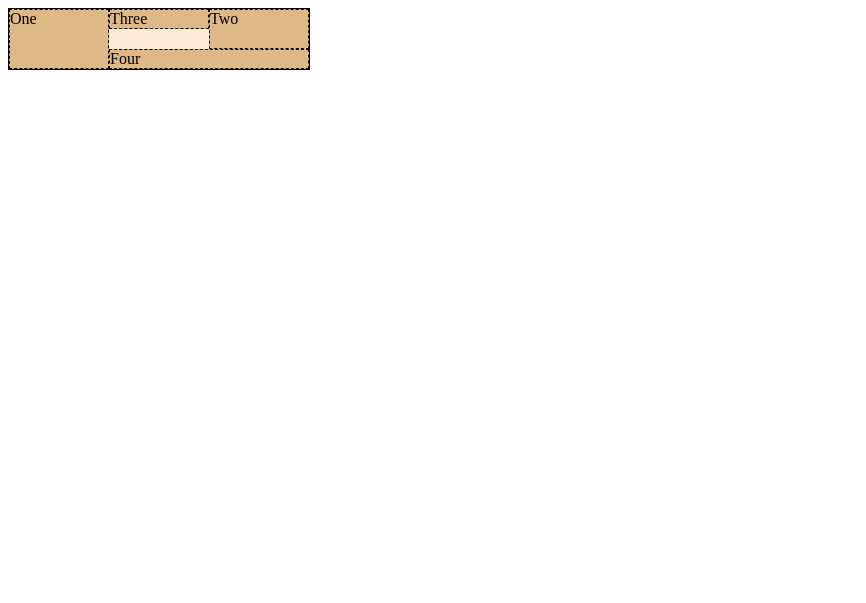
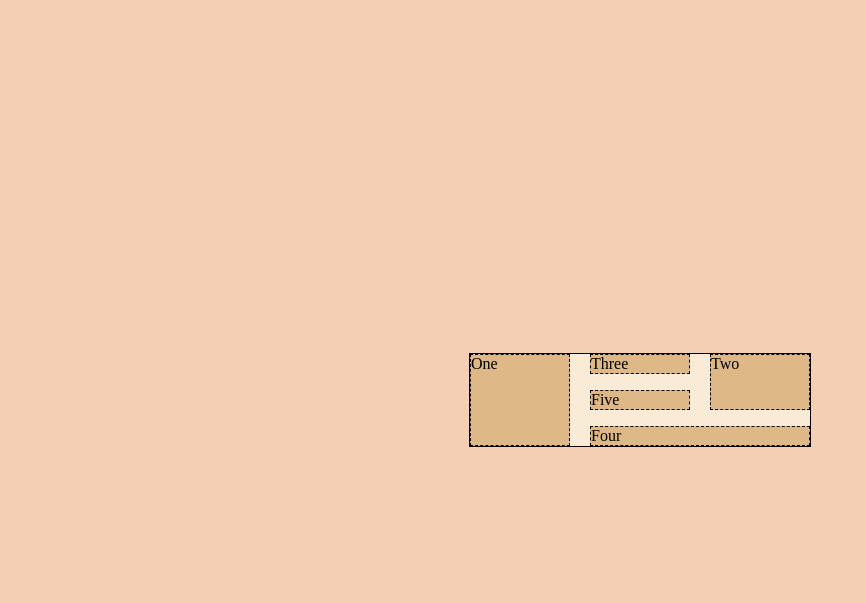
Before and after one commit to preto-phil/CSS-practice, a plain HTML site: page Grid/layout.html in a window 1280 px wide. Shown: the whole page, without its empty margins (0-866 px from the left). Drawn offline with Linux system fonts and the light colour scheme.

Commit message:
MDN grid line placement: added some styling to body, used span for box5 layout; html added box5

```diff
--- a/Grid/layout.css
+++ b/Grid/layout.css
@@ -1,7 +1,22 @@
+body {
+    display: flex;
+    width: 50vw;
+    height: 50vh;
+    margin: 25vh 25vw;
+    justify-content: center;
+    align-items: center;
+    background-color: rgb(245, 207, 179);
+    background-size: cover;
+    box-sizing: border-box;
+}
+
 .wrapper {
     display: inline-grid;
     grid-template-rows: repeat(3, 1fr);
     grid-template-columns: repeat(3, 100px);
+    row-gap: 1em;
+    column-gap: 20px;
+
     background-color: antiquewhite;
     border: 1px solid black;
 }
@@ -30,3 +45,8 @@
     grid-row: 3 / 4;
     grid-column: 2 / 4;
 }
+
+.box5 {
+    grid-row: 2 / span 1;
+    grid-column: 2 / span 1;
+}
--- a/Grid/layout.html
+++ b/Grid/layout.html
@@ -13,6 +13,7 @@
         <div class="box2">Two</div>
         <div class="box3">Three</div>
         <div class="box4">Four</div>
+        <div class="box5">Five</div>
     </div>
 </body>
 </html>
```
